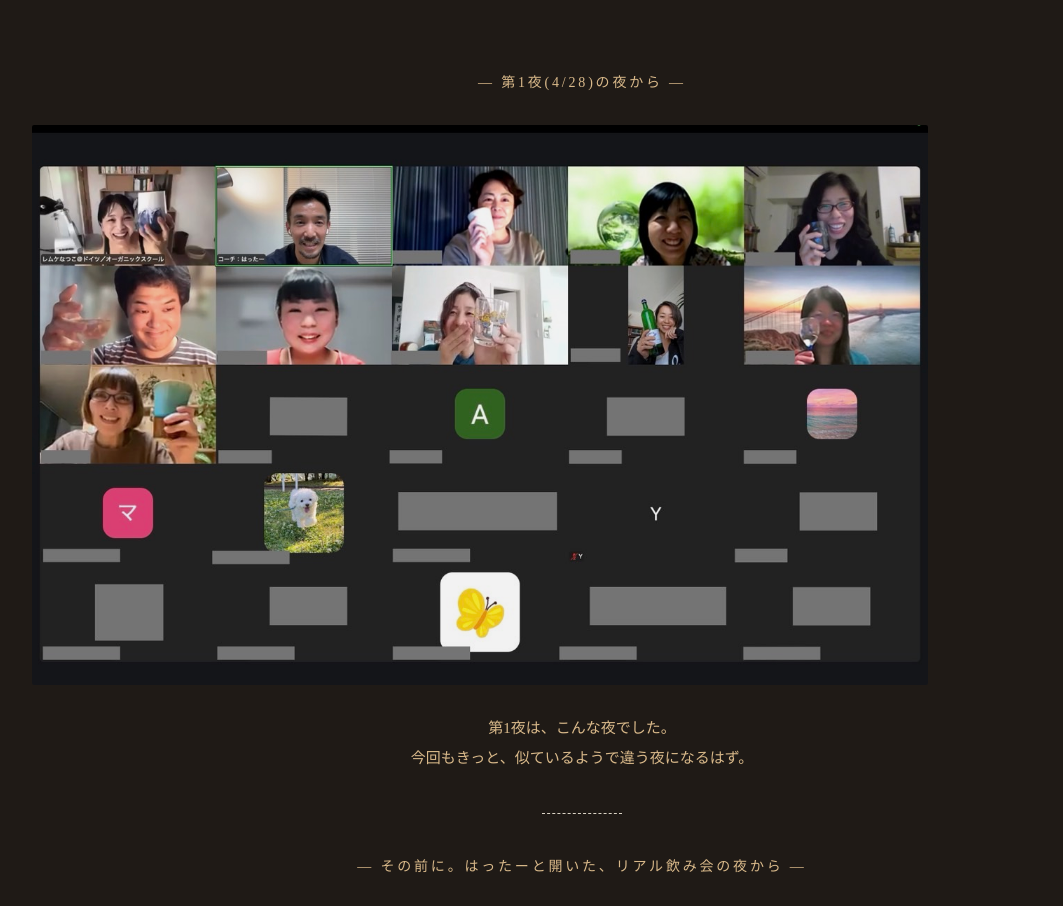
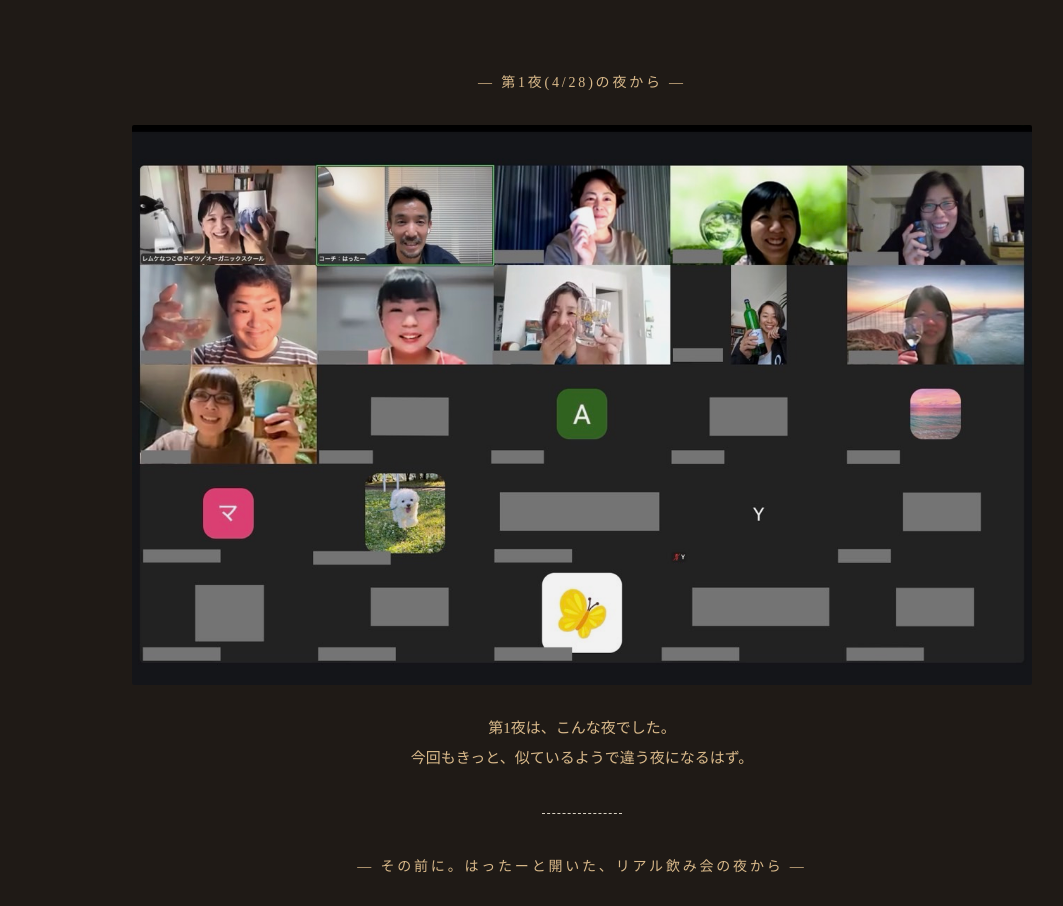
Before and after one commit to IOBSchool/snack-natsuko, a plain HTML site: page index.html in a window 1280 px wide. Shown: the part 1540-2446 px from the top of the page, without its empty margins (58-1121 px from the left). Drawn offline with Linux system fonts and the light colour scheme; grey boxes are pictures that could not be loaded.

Commit message:
LP: 第1夜の集合写真を中央寄せ

```diff
--- a/style.css
+++ b/style.css
@@ -282,8 +282,9 @@ a { color: var(--accent); text-decoration: none; }
   gap: 10px;
 }
 .gallery-grid figure { margin: 0; aspect-ratio: 1 / 1; overflow: hidden; border-radius: 2px; }
-.gallery-grid-featured { grid-template-columns: 1fr; margin-bottom: 14px; }
-.gallery-grid-featured figure.featured { aspect-ratio: 16 / 10; max-height: 560px; }
+.gallery-grid-featured { grid-template-columns: 1fr; margin-bottom: 14px; justify-items: center; }
+.gallery-grid-featured figure.featured { aspect-ratio: 16 / 10; max-height: 560px; width: 100%; max-width: 900px; margin: 0 auto; }
+.gallery-grid-featured figure.featured img { object-position: center; }
 .gallery-grid img {
   width: 100%;
   height: 100%;
```
